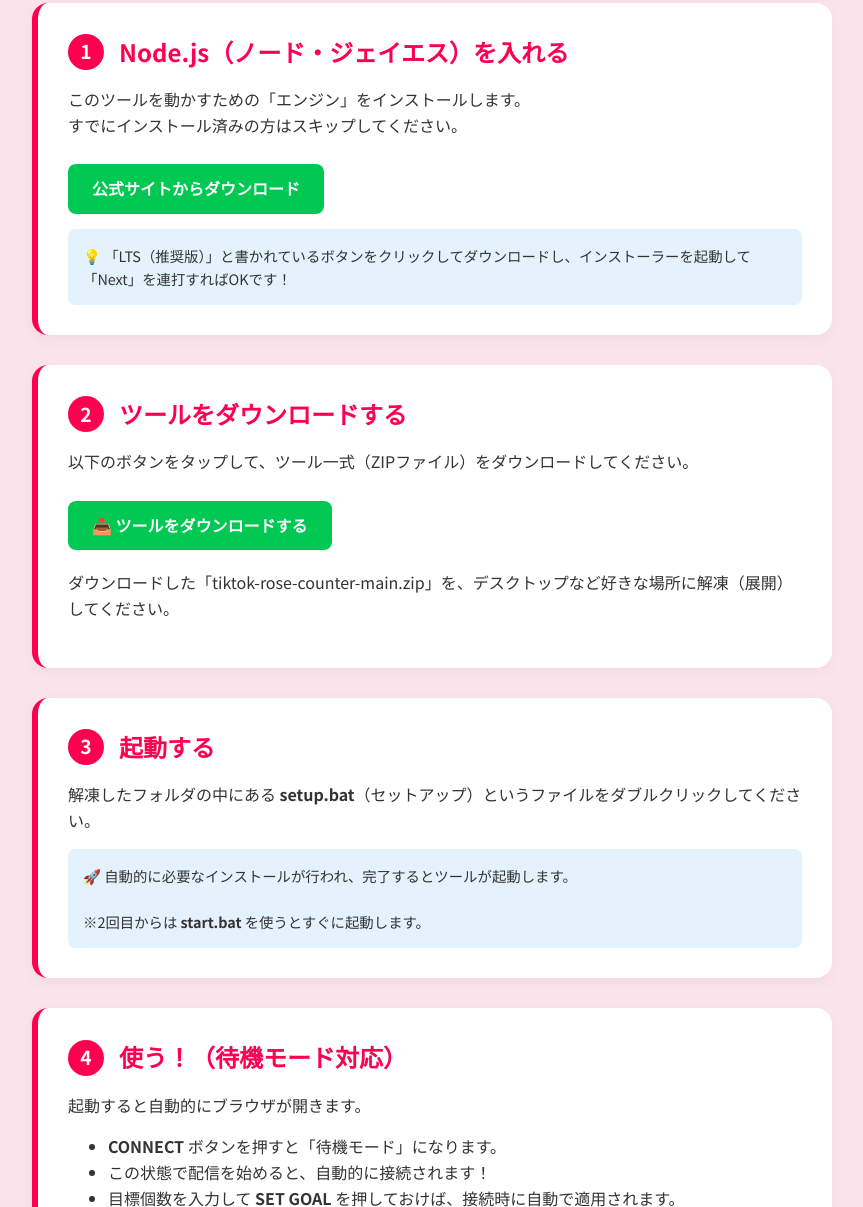
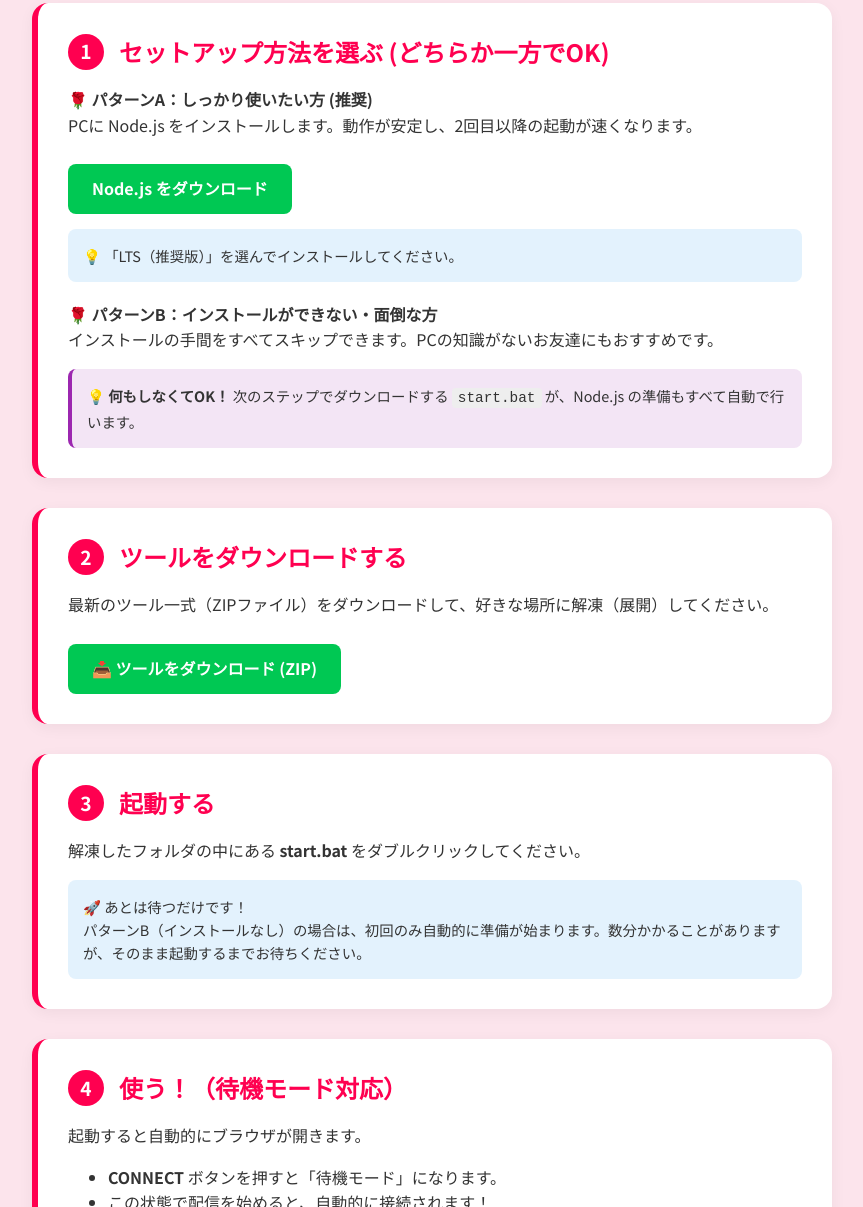
Before and after one commit to cooowabungaaa-hue/tiktok-rose-counter, a website: page docs/index.html in a window 1280 px wide. Shown: the part 239-1446 px from the top of the page, without its empty margins (208-1071 px from the left). Drawn offline with Linux system fonts and the light colour scheme.

Commit message:
Update web setup guide to show 2-pattern installation

```diff
--- a/docs/index.html
+++ b/docs/index.html
@@ -112,13 +112,20 @@
         <div class="step-card">
             <div class="step-title">
                 <div class="step-number">1</div>
-                <div>Node.js（ノード・ジェイエス）を入れる</div>
+                <div>セットアップ方法を選ぶ (どちらか一方でOK)</div>
             </div>
-            <p>このツールを動かすための「エンジン」をインストールします。<br>
-                すでにインストール済みの方はスキップしてください。</p>
-            <a href="https://nodejs.org/" target="_blank" class="btn">公式サイトからダウンロード</a>
+
+            <p><strong>🌹 パターンA：しっかり使いたい方 (推奨)</strong><br>
+                PCに Node.js をインストールします。動作が安定し、2回目以降の起動が速くなります。</p>
+            <a href="https://nodejs.org/" target="_blank" class="btn">Node.js をダウンロード</a>
             <div class="info-box">
-                💡 「LTS（推奨版）」と書かれているボタンをクリックしてダウンロードし、インストーラーを起動して「Next」を連打すればOKです！
+                💡 「LTS（推奨版）」を選んでインストールしてください。
+            </div>
+
+            <p style="margin-top: 20px;"><strong>🌹 パターンB：インストールができない・面倒な方</strong><br>
+                インストールの手間をすべてスキップできます。PCの知識がないお友達にもおすすめです。</p>
+            <div class="info-box" style="background-color: #f3e5f5; border-left: 4px solid #9c27b0;">
+                💡 <strong>何もしなくてOK！</strong> 次のステップでダウンロードする <code>start.bat</code> が、Node.js の準備もすべて自動で行います。
             </div>
         </div>
 
@@ -127,11 +134,9 @@
                 <div class="step-number">2</div>
                 <div>ツールをダウンロードする</div>
             </div>
-            <p>以下のボタンをタップして、ツール一式（ZIPファイル）をダウンロードしてください。</p>
+            <p>最新のツール一式（ZIPファイル）をダウンロードして、好きな場所に解凍（展開）してください。</p>
             <a href="https://github.com/cooowabungaaa-hue/tiktok-rose-counter/archive/refs/heads/main.zip"
-                class="btn">📥 ツールをダウンロードする</a>
-
-            <p style="margin-top: 20px;">ダウンロードした「tiktok-rose-counter-main.zip」を、デスクトップなど好きな場所に解凍（展開）してください。</p>
+                class="btn">📥 ツールをダウンロード (ZIP)</a>
         </div>
 
         <div class="step-card">
@@ -139,11 +144,10 @@
                 <div class="step-number">3</div>
                 <div>起動する</div>
             </div>
-            <p>解凍したフォルダの中にある <strong>setup.bat</strong>（セットアップ）というファイルをダブルクリックしてください。</p>
+            <p>解凍したフォルダの中にある <strong>start.bat</strong> をダブルクリックしてください。</p>
             <div class="info-box">
-                🚀 自動的に必要なインストールが行われ、完了するとツールが起動します。<br>
-                <br>
-                ※2回目からは <strong>start.bat</strong> を使うとすぐに起動します。
+                🚀 あとは待つだけです！<br>
+                パターンB（インストールなし）の場合は、初回のみ自動的に準備が始まります。数分かかることがありますが、そのまま起動するまでお待ちください。
             </div>
         </div>
 
```
